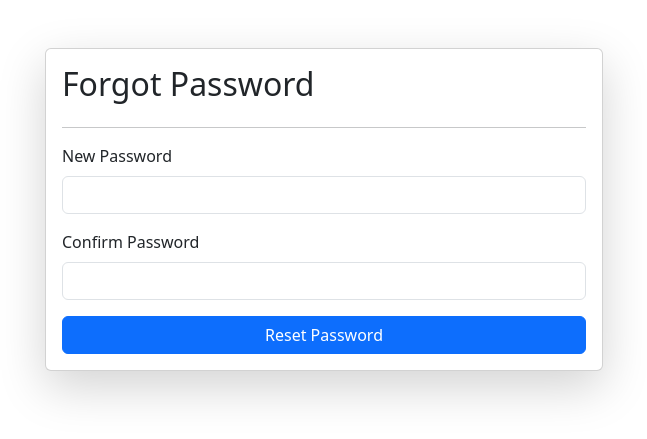
After one commit to Janki3010/E-commerce, a Flask app: page /reset_password in a window 1280 px wide. The commit adds this page. Shown: the top 439 px of the page, without its empty margins (316-963 px from the left). Run offline with Flask 3, Linux system fonts and the light colour scheme; some libraries are stand-ins or nearby versions.

Commit message:
forgot_password commit

```diff
--- a/module1/pack1/endpoint.py
+++ b/module1/pack1/endpoint.py
@@ -3,6 +3,9 @@ from module1.pack1.resources import *
 
 api.add_resource(Register, '/')
 api.add_resource(Login, '/login')
+api.add_resource(ForgotPassword, '/forgot_password', endpoint='forgot_password')
+api.add_resource(ResetPassword, '/reset_password', endpoint='reset_password')
+api.add_resource(ValidateOTP, '/validate_otp', endpoint='validate_otp')
 api.add_resource(Admin, '/admin')
 api.add_resource(Products, '/product_details')
 api.add_resource(AddToCart, '/add_to_cart')
--- a/module1/pack1/resources.py
+++ b/module1/pack1/resources.py
@@ -1,11 +1,12 @@
 import os
+import random
 
-from flask import redirect, make_response, render_template, request
+from flask import redirect, make_response, render_template, request, url_for, flash, session
+from flask_mail import Message
 from flask_restful import Resource
 import requests
-from werkzeug.utils import secure_filename
-
 from module1 import app
+from module1 import s, mail
 
 
 class Register(Resource):
@@ -50,6 +51,71 @@ class Login(Resource):
                     return redirect(f'http://127.0.0.1:6001/product_details?user_id={user_id}')
             else:
                 return 'Error'
+
+
+class ForgotPassword(Resource):
+    def get(self):
+        return make_response(render_template('forgot_password.html'))
+
+    def post(self):
+        email = request.form['email']
+        data = {'email': email}
+        response = requests.post('http://127.0.0.1:6002/forgotPassword', json=data)
+
+        if response.status_code != 200:
+            flash('Email does not exist.', 'danger')
+            return redirect(url_for('forgot_password'))
+
+        # Generate OTP
+        otp = random.randint(100000, 999999)  # Generate a 6-digit OTP
+
+        msg = Message('Your OTP for Password Reset', recipients=[email])
+        msg.body = f'Your OTP is {otp}. Please use it to reset your password.'
+
+        try:
+            mail.send(msg)
+            flash('Check your email for the OTP!', 'info')
+        except Exception as e:
+            flash('Failed to send email. Please try again later.', 'danger')
+            app.logger.error(f'Error sending email: {str(e)}')
+
+        # Store the OTP in session or a temporary storage for validation
+        session['otp'] = otp
+        return redirect('http://127.0.0.1:6001/validate_otp')
+
+
+class ValidateOTP(Resource):
+    def get(self):
+        return make_response(render_template('validate_otp.html'))
+
+    def post(self):
+        entered_otp = request.form['otp']
+
+        if 'otp' in session and session['otp'] == int(entered_otp):
+            # OTP is valid, redirect to reset password page
+            return redirect('http://127.0.0.1:6001/reset_password')
+        else:
+            flash('Invalid or expired OTP.', 'danger')
+            return redirect(url_for('forgot_password'))
+
+
+class ResetPassword(Resource):
+    def get(self):
+        return make_response(render_template('reset_password.html'))  # Render reset password form
+
+    def post(self):
+        new_password = request.form['password']
+
+
+        data = {'new_password': new_password}
+        response = requests.post('http://127.0.0.1:6002/reset_password', json=data)
+
+        if response.status_code == 200:
+            flash('Your password has been updated!', 'success')
+            return redirect(f'http://127.0.0.1:6001/login')  # Ensure 'login' is defined in your routes
+        else:
+            flash('Failed to update password.', 'danger')
+            return redirect(url_for('reset_password'))
 
 
 class Admin(Resource):
@@ -134,6 +200,7 @@ class AllAddress(Resource):
         else:
             return make_response('Error at time to fetch all the addresses', response.status_code)
 
+
 class AddAddress(Resource):
     def get(self):
         return make_response(render_template('add_address.html'))
--- a/module1/templates/login.html
+++ b/module1/templates/login.html
@@ -1,4 +1,3 @@
-
 {% extends "base.html" %}
 {% block start %}
 <br><br>
@@ -25,7 +24,8 @@
     <input type="password" class="form-control" name="password" id="exampleInputPassword1">
   </div>
   <button type="submit" class="btn btn-primary">Login</button>
-  <p>Don't have an account <a href="/register">Register</a></p>
+  <p>Don't have an account <a href="/register">Register</a></p><br><br>
+       <a href="/forgot_password">Forgot Password</a></p>
    </div>
   </form>
 </div>
--- /dev/null
+++ b/module1/templates/reset_password.html
@@ -0,0 +1,32 @@
+{% extends "base.html" %}
+{% block start %}
+<br><br>
+<div class="container">
+
+  <form class="col-6 mx-auto card p-3 shadow-lg" method="post" action="/reset_password">
+
+  <h2>Forgot Password</h2><hr>
+   {% with messages = get_flashed_messages(with_categories=true) %}
+            {% if messages %}
+                <div class="alert alert-dismissible fade show" role="alert">
+                    {% for category, message in messages %}
+                        <div class="alert alert-{{ category }}">{{ message }}</div>
+                    {% endfor %}
+                </div>
+            {% endif %}
+        {% endwith %}
+
+   <div class="mb-3">
+    <label for="exampleInputPassword1" class="form-label">New Password</label>
+    <input type="password" class="form-control" name="password" id="exampleInputPassword1">
+  </div>
+  <div class="mb-3">
+    <label for="exampleInputPassword2" class="form-label">Confirm Password</label>
+    <input type="password" class="form-control" name="password" id="exampleInputPassword2">
+  </div>
+  <button type="submit" class="btn btn-primary">Reset Password</button>
+
+
+  </form>
+</div>
+{% endblock %}
```
Also changed, not shown: module1/__init__.py (+15 -3 lines), module1/templates/forgot_password.html (added, +29 -0 lines), module1/templates/validate_otp.html (added, +26 -0 lines).
